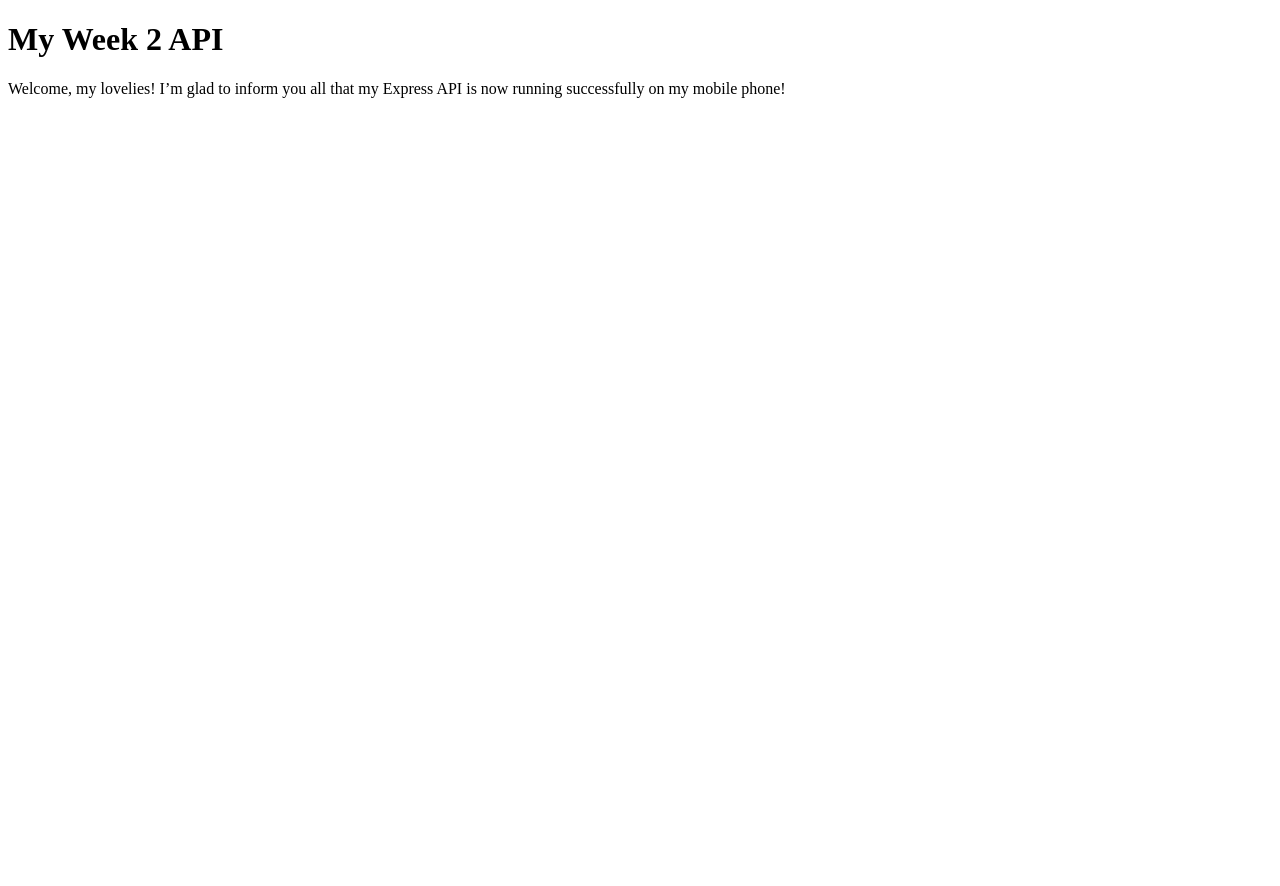
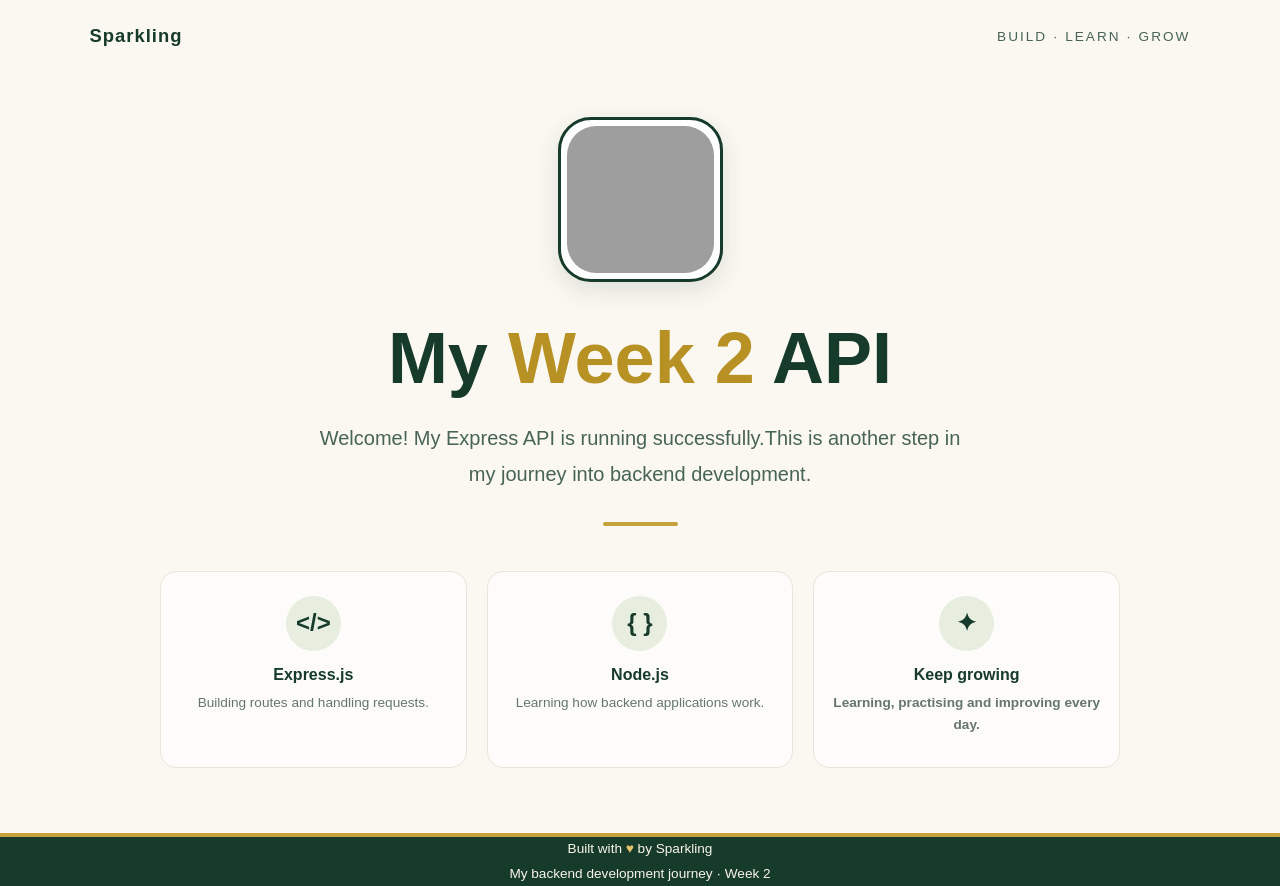
Before and after one commit to sparkling-20/week2-api, a website: page public/index.html in a window 1280 px wide. Before the commit the page ends 800 px from the top, so only its background shows below. Drawn offline with Linux system fonts and the light colour scheme; grey boxes are pictures that could not be loaded.

Commit message:
Update frontend and add image

```diff
--- a/package.json
+++ b/package.json
@@ -12,10 +12,10 @@
   "type": "commonjs",
   "main": "index.js",
   "scripts": {
-    "test": "\"echo\\ *Erro: no text specificied\\ && exsit 1},"
+      "start": "node server.js"
+      }
   },
   "dependencies": {
     "dotenv": "^18.0.8",
     "express": "^5.3.0"
   }
-}
--- a/public/index.html
+++ b/public/index.html
@@ -1,12 +1,258 @@
+
 <!DOCTYPE html>
 <html lang="en">
 <head>
   <meta charset="UTF-8">
     <meta name="viewport" content="width=device-width, initial-scale=1.0">
-      <title>My Week 2 API</title>
+
+      <meta name="theme-color" content="#173b2b">
+        <meta name="description" content="Welcome to my Week 2 Express API project.">
+          <title>My Week 2 API | Sparkling</title>
+            <style>
+            *{
+            margin: 0;
+            padding: 0;
+            box-sizing: border-box;
+            }                      body {
+            min-height: 100vh;
+            font-family: Arial, Helvetica, sans-serif;            color: #173b2b;              background: #faf8f1;
+            display: flex;
+            flex-direction: column;
+              }
+
+/* Header */
+header {
+      width: 100%;
+      padding: 25px 7%;display: flex;
+      justify-content: space-between;
+      align-items: center;
+      gap: 15px;
+       }
+
+.brand {
+      font-size: 1.15rem;
+      font-weight: 700;
+      letter-spacing: 1px;
+      }
+
+.brand span {
+      color: #b89124;}
+
+.header-note {
+      font-size: 0.85rem;
+      letter-spacing: 2px;
+      color: #486454;
+            }
+
+/* Main section */
+main {
+      flex: 1;
+      width: 100%;
+      max-width: 1000px;
+      margin: 0 auto;
+      padding: 45px 20px 65px;                  display: flex;
+      flex-direction: column;
+      align-items: center;
+      justify-content: center;
+      text-align: center;
+      }
+
+.profile-picture {
+      width: 165px;
+      height: 165px;
+      padding: 6px;
+      margin-bottom: 35px;
+      border: 3px solid #173b2b; border-radius: 20%;
+      background: #ffffff;
+      box-shadow: 0 8px 25px rgba(23, 59, 43, 0.12);
+      overflow: hidden;
+       }
+.profile-picture img {
+      width: 100%;
+      height: 100%;
+      object-fit: cover;
+      border-radius: 20%;
+      display: block;
+      }
+
+/* Heading */
+h1 {
+      font-size: clamp(2.4rem, 7vw, 4.5rem);
+      line-height: 1.15;
+      font-weight: 800;
+      margin-bottom: 20px;
+      color: #173b2b;
+      }
+                                    h1 span {
+      color: #b89124;}
+
+.intro {
+      max-width:650px;             font-size: clamp(1rem, 2.5vw, 1.25rem);
+      line-height: 1.8;
+      color: #486454;
+      }
+
+ .divider {
+      width: 75px;
+      height: 4px;
+      background: #c5a13b;
+      border-radius: 10px;
+      margin: 30px 0 45px;
+       }
+                                    /* Feature cards */
+.features {
+      width: 100%;
+      display: grid;
+      grid-template-columns: repeat(3, minmax(0, 1fr));
+      gap: 20px;
+       }
+
+.feature {
+      padding: 24px 12px;
+      border: 1px solid #e5e7da;border-radius: 16px;background: rgba(255, 255, 255, 0.65);
+      transition: transform 0.25s ease;              box-shadow: 0.25s ease;
+       }
+
+.feature:hover {
+      transform: translateY(-5px);
+      box-shadow: 0 10px 25px rgba(23, 59, 43, 0.08);
+      }
+
+.feature-icon {
+      width: 55px;
+      height: 55px;
+      margin: 0 auto 15px;
+      display: flex;
+      justify-content: center;
+      align-items: center;
+      border-radius: 50%;
+      background: #e7eddf;
+      color: #173b2b;
+      font-size: 1.5rem;
+      font-weight: bold;
+       }
+
+.feature h2 {
+      font-size: 1rem;margin-bottom: 8px;
+       }
+
+.feature p {
+      font-size: 0.85rem;
+      line-height: 1.6;
+      color: #66776a;
+      }
+
+/* Footer */
+footer {
+      width: 100%;
+      margin: 0;
+      padding:0;
+      text-align: center;
+      background: #173b2b;
+      color: #f8f5e9;
+      border-top: 4px solid #c5a13b;
+       }
+
+footer p {
+      font-size: 0.85rem;
+      line-height: 1.8;
+       }
+
+footer span {
+      color: #e4c56b;
+      }
+
+/* Mobile responsiveness */
+@media (max-width: 600px)
+{
+      header {
+      padding: 20px 5%;
+      }
+
+.brand {
+      font-size: 0.95rem;
+      }
+
+.header-note {
+      font-size: 0.7rem;
+      letter-spacing: 1px;
+      }
+
+main {
+      padding: 35px 18px 45px;
+      }
+
+.profile-picture {
+      width: 140px;
+      height: 140px;
+      margin-bottom: 28px;
+       }
+
+.features {
+      grid-template-columns: 1fr;
+      gap: 14px;
+      max-width: 350px;
+      }
+
+.feature {
+      padding: 20px 15px;
+       }
+
+.divider {
+      margin: 25px 0 30px;
+      } }
+                                    </style>
       </head>
-      <body>
-        <h1>My Week 2 API</h1>
-          <p>Welcome, my lovelies! I’m glad to inform you all that my Express API is now running successfully on my mobile phone! </p>
-          </body>
-          </html>
+
+ <body>
+      <header>
+      <div class="brand">Sparkling<span></span></div>
+      <p class="header-note">BUILD · LEARN · GROW</p>
+</header>
+<main>
+<div class="profile-picture">
+   <img src="image/my-picture.jpg" alt="My Picture">
+</div>
+      <h1>My <span>Week 2</span> API</h1>
+      <p class="intro">
+      Welcome! My Express API is running successfully.This is another step in my journey into backend development.
+      </p>
+
+<div class="divider"></div>
+<section class="features" aria-label="What I'm learning">
+
+<article class="feature">
+      <div class="feature-icon" aria-hidden="true">&lt;/&gt;</div>
+      <h2>Express.js</h2>
+
+      <p>Building routes and handling requests.</p>
+</article>
+
+<article class="feature">
+
+<div class="feature-icon" aria-hidden="true">{ }</div>
+      <h2>Node.js</h2>
+      <p>Learning how backend applications work.</p>
+
+</article>
+
+<article class="feature">
+
+<div class="feature-icon" aria-hidden="true">&#10022;</div>
+      <h2>Keep growing<h2>
+      <p>Learning, practising and improving every day.</p>
+
+</article>
+
+</sectiion>
+</main>
+
+<footer>
+      <p>Built with <span>&hearts;</span> by Sparkling</p>
+      <p>My backend development journey · Week 2</p>
+
+</footer>
+
+</body>
+
+</html>
```
Also changed, not shown: 1 other file.
